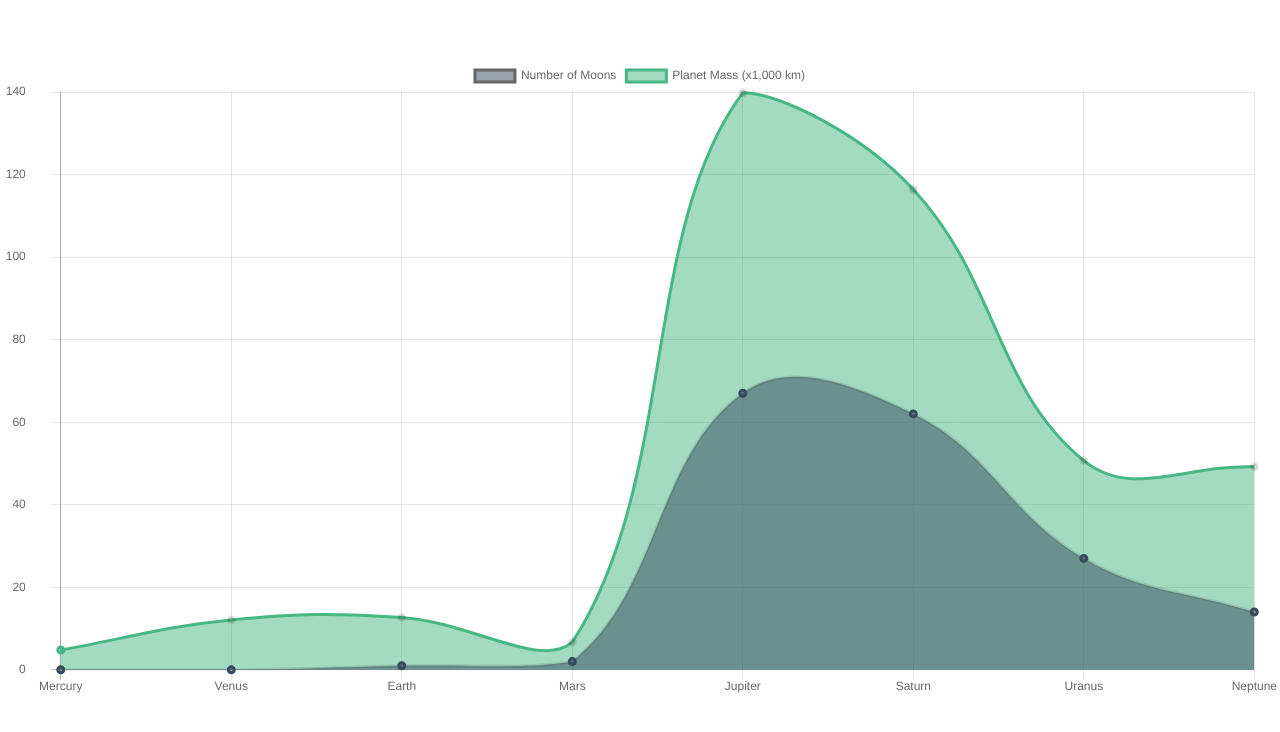
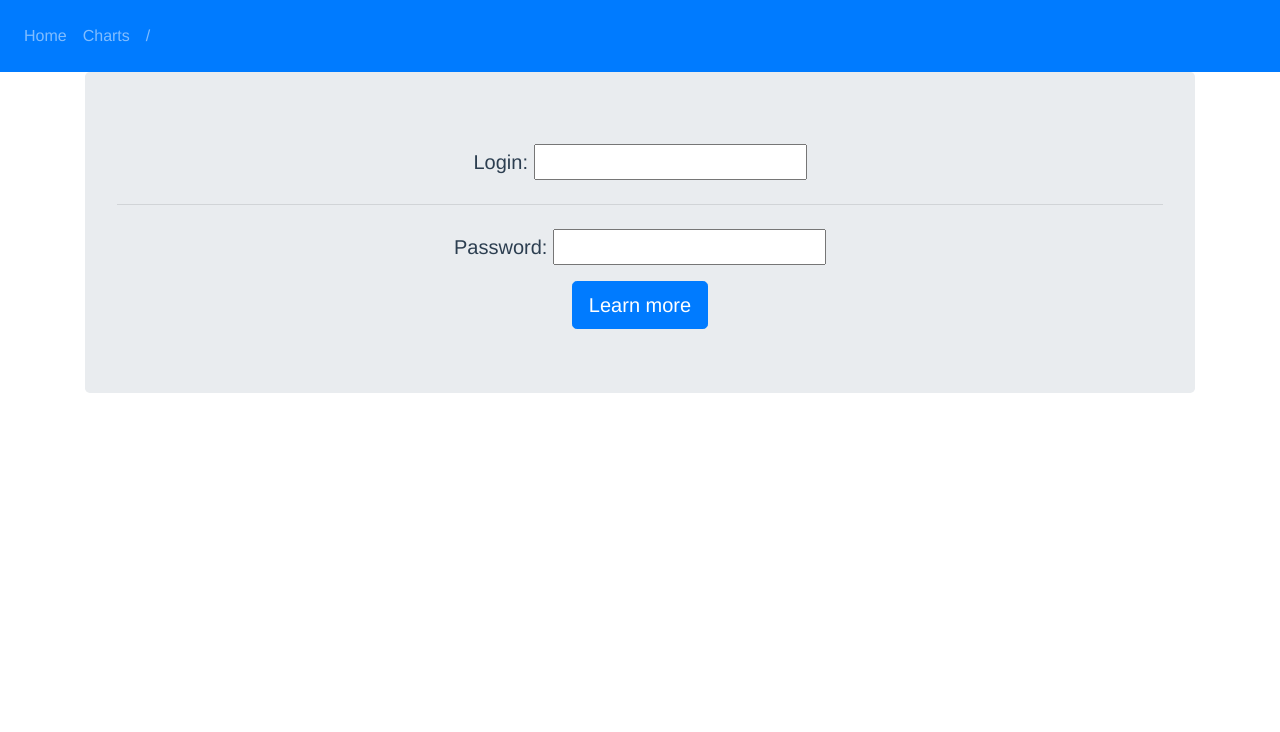
Before and after one commit to ethArek/vue-app-hackathon, a Vue app in the folder vue-app/: page / in a window 1280 px wide. Shown: the top 732 px of the page. Built offline with nearby package versions, Linux system fonts and the light colour scheme.

Commit message:
login, chart

```diff
--- a/vue-app/src/App.vue
+++ b/vue-app/src/App.vue
@@ -1,16 +1,27 @@
 <template>
   <div id="app">
-    <router-view />
+    <Navbar />
+    <div class="container">
+      <div class="row">
+        <div class="col-12">
+          <router-view />
+        </div>
+      </div>
+    </div>
   </div>
 </template>
 
 <script>
 import Chart from "@/components/Chart";
+import Navbar from "@/components/Navbar";
+import Home from "@/components/Home";
 
 export default {
   name: "App",
   components: {
-    Chart
+    Chart,
+    Navbar,
+    Home
   }
 };
 </script>
@@ -22,6 +33,5 @@ export default {
   -moz-osx-font-smoothing: grayscale;
   text-align: center;
   color: #2c3e50;
-  margin-top: 60px;
 }
 </style>
--- /dev/null
+++ b/vue-app/src/components/Home.vue
@@ -0,0 +1,32 @@
+<template>
+  <div id="app">
+    <div class="jumbotron">
+      <h1 class="display-4"></h1>
+      <p class="lead">
+        Login:
+        <input />
+      </p>
+      <hr class="my-4" />
+      <p class="lead">
+        Password:
+        <input />
+      </p>
+      <a class="btn btn-primary btn-lg" href="#" role="button">Learn more</a>
+    </div>
+  </div>
+</template>
+
+<script>
+export default {
+  name: "Index",
+  data() {
+    return {
+      message: ""
+    };
+  },
+  methods: {}
+};
+</script>
+
+<!-- Add "scoped" attribute to limit CSS to this component only -->
+<style scoped></style>
--- a/vue-app/src/components/HelloWorld.vue
+++ b/vue-app/src/components/Login.vue
@@ -1,15 +1,11 @@
-<template>
-  <div id="app">
-    <h1>{{ message }}</h1>
-  </div>
-</template>
+<template> </template>
 
 <script>
 export default {
-  name: "HelloWorld",
+  name: "Login",
   data() {
     return {
-      message: "xdd"
+      message: ""
     };
   },
   methods: {}
--- /dev/null
+++ b/vue-app/src/components/Navbar.vue
@@ -0,0 +1,55 @@
+<template>
+  <div id="app">
+    <nav class="navbar navbar-expand-lg navbar-dark bg-primary">
+      <button
+        class="navbar-toggler"
+        type="button"
+        data-toggle="collapse"
+        data-target="#navbarText"
+        aria-controls="navbarText"
+        aria-expanded="false"
+        aria-label="Toggle navigation"
+      >
+        <span class="navbar-toggler-icon"></span>
+      </button>
+      <div class="collapse navbar-collapse" id="navbarText">
+        <ul class="navbar-nav mr-auto">
+          <li class="nav-item active">
+            <router-link to="/">
+              <a class="nav-link pt-3 pb-3" href="#">
+                Home <span class="sr-only">(current)</span>
+              </a>
+            </router-link>
+          </li>
+
+          <li class="nav-item">
+            <router-link to="/chart">
+              <a class="nav-link pt-3 pb-3" href="#">Charts</a>
+            </router-link>
+          </li>
+
+          <li class="nav-item">
+            <router-link to="/">
+              <a class="nav-link pt-3 pb-3" href="#">/</a>
+            </router-link>
+          </li>
+        </ul>
+      </div>
+    </nav>
+  </div>
+</template>
+
+<script>
+export default {
+  name: "Navbar",
+  data() {
+    return {
+      message: ""
+    };
+  },
+  methods: {}
+};
+</script>
+
+<!-- Add "scoped" attribute to limit CSS to this component only -->
+<style scoped></style>
--- a/vue-app/src/router/index.js
+++ b/vue-app/src/router/index.js
@@ -1,20 +1,23 @@
 import Vue from "vue";
 import Router from "vue-router";
-import HelloWorld from "@/components/HelloWorld";
+import Home from "@/components/Home";
 import Chart from "@/components/Chart";
+import Login from "@/components/Login";
 
 Vue.use(Router);
 
 export default new Router({
   routes: [
     {
-      path: "/bla",
-      name: "HelloWorld",
-      component: HelloWorld
+      path: "/",
+      component: Home
     },
     {
-      path: "/",
-      name: "Chart",
+      path: "/login"
+      //component: Login
+    },
+    {
+      path: "/chart",
       component: Chart
     }
   ]
```
Also changed, not shown: vue-app/src/main.js (+7 -7 lines).
